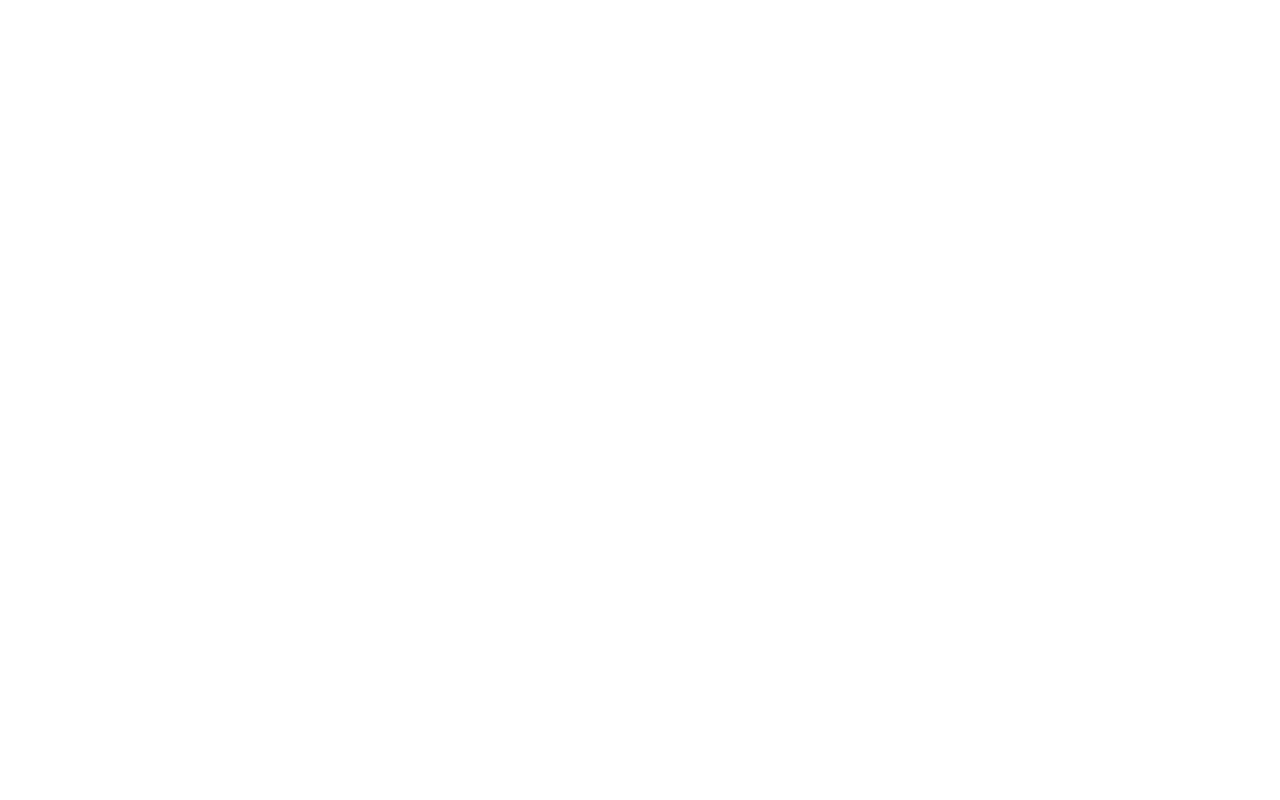
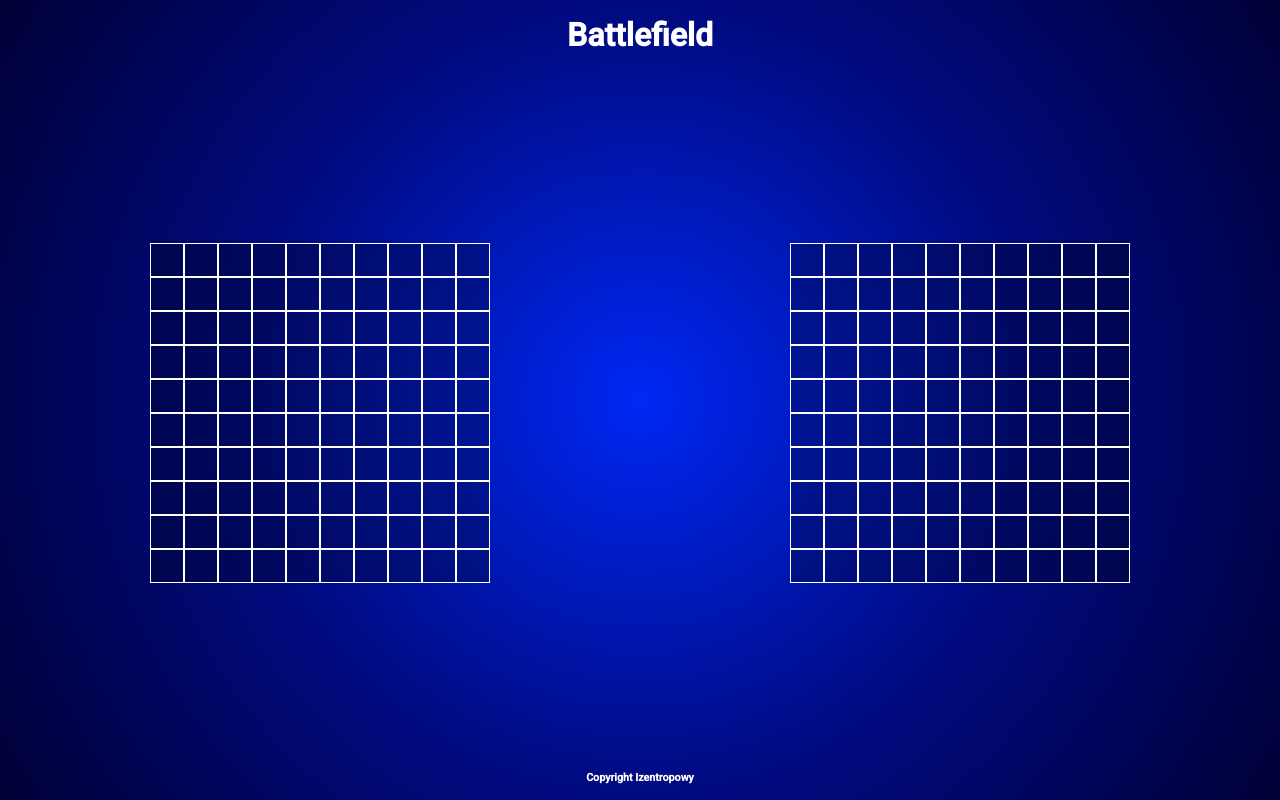
Before and after one commit to Izentropowy/battleship, a website built with webpack: page dist/index.html in a window 1280 px wide. Built offline with nearby package versions, Linux system fonts and the light colour scheme.

Commit message:
Create header, main with tables and footer

```diff
--- a/src/assets/styles.css
+++ b/src/assets/styles.css
@@ -2,8 +2,8 @@
 
 :root {
   --font-color: white;
-  --main-color: #352f44;
-  --secondary-color: #5c5470;
+  --main-color: radial-gradient(circle, rgba(0,40,245,1) 0%, rgba(0,11,131,1) 50%, rgba(0,0,54,1) 100%);
+  --secondary-color: #fdf0d5;
   --third-color: #dbd8e3;
   --mrg: 1rem;
   --pdg-v: 0.5rem;
@@ -23,22 +23,56 @@ body {
   height: 100%;
   font-family: "Roboto", sans-serif;
   color: var(--font-color);
-  /* background: url(/src/assets/images/todoimg.jpg); */
-  background-position: center;
-  background-size: cover;
-  background-attachment: fixed;
+  background: var(--main-color);
 }
 
 button {
   cursor: pointer;
   padding: var(--pdg-v) var(--pdg-h);
-  background-color: transparent;
+  background-color: black;
   border: none;
 }
 
 button:hover {
   opacity: 0.85;
 }
+
 button:active {
   transform: scale(0.9);
 }
+
+#content {
+  height: 100%;
+  display: flex;
+  flex-direction: column;
+  justify-content: space-between;
+}
+
+footer, header {
+  display: grid;
+  place-items: center;
+  margin: var(--mrg);
+}
+.main-div {
+  flex: 2;
+  display: flex;
+  justify-content: space-around;
+  align-items: center;
+}
+
+.table {
+  display: grid;
+  place-items: center;
+  grid-template: repeat(10, 1fr) / repeat(10, 1fr);
+  margin: var(--mrg);
+}
+
+.board-field {
+  background-color: rgba(0, 0, 0, 0.25);
+  border: 1px solid white;
+  aspect-ratio: 1;
+}
+
+.board-field:hover {
+  background-color: white;
+}
--- /dev/null
+++ b/src/components/boards.js
@@ -0,0 +1,22 @@
+function createBoard() {
+  const table = document.createElement("div");
+  for (let i = 0; i < 10; i++) {
+    for (let j = 0; j < 10; j++) {
+      let field = document.createElement("button");
+      field.classList.add("board-field");
+      table.appendChild(field);
+    }
+  }
+  table.classList.add("table");
+  return table;
+}
+
+function createMainDiv() {
+  const mainDiv = document.createElement("div");
+  mainDiv.classList.add("main-div");
+  mainDiv.appendChild(createBoard());
+  mainDiv.appendChild(createBoard());
+  return mainDiv;
+}
+
+export default createMainDiv;
--- /dev/null
+++ b/src/components/footer.js
@@ -0,0 +1,9 @@
+function createFooter() {
+  const footer = document.createElement("footer");
+  const footerContent = document.createElement("h6");
+  footerContent.textContent = "Copyright Izentropowy";
+  footer.appendChild(footerContent);
+  return footer;
+}
+
+export default createFooter;
--- /dev/null
+++ b/src/components/header.js
@@ -0,0 +1,9 @@
+function createHeader() {
+  const header = document.createElement("header");
+  const headerContent = document.createElement("h1");
+  headerContent.textContent = "Battlefield";
+  header.appendChild(headerContent);
+  return header;
+}
+
+export default createHeader;
--- a/src/index.js
+++ b/src/index.js
@@ -1 +1,4 @@
 import "./assets/styles.css";
+import initializeWebsite from "./initializer";
+
+initializeWebsite();
--- /dev/null
+++ b/src/initializer.js
@@ -0,0 +1,12 @@
+import createMainDiv from "./components/boards";
+import createFooter from "./components/footer";
+import createHeader from "./components/header";
+
+function initializeWebsite() {
+  const content = document.getElementById("content");
+  content.appendChild(createHeader());
+  content.appendChild(createMainDiv());
+  content.appendChild(createFooter());
+}
+
+export default initializeWebsite;
```
Also changed, not shown: dist/index.html, dist/main.js.
